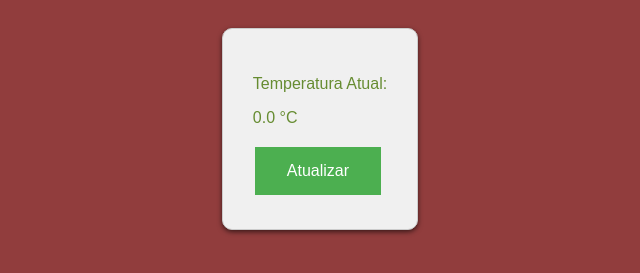
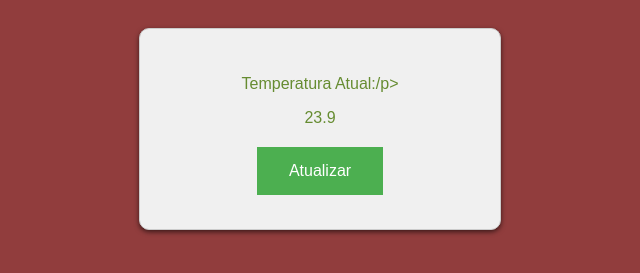
Before and after one commit to gilsoncamargosenai/IOT, a plain HTML site: page index.html in a window 1280 px wide. Both pictures are taken after a click on the button "Atualizar". Shown: the part 311-584 px from the top of the page, without its empty margins (320-960 px from the left). Drawn offline with Linux system fonts and the light colour scheme.

Commit message:
atualizando

```diff
--- a/index.html
+++ b/index.html
@@ -10,10 +10,12 @@
     <h1>Monitoramento IOT - Temperatura</h1>
 
     <div class="sensor-box">
-        <p>Temperatura Atual:</p>
-        <p>0.0 °C</p>
-        <button>Atualizar</button>
+        <p> Temperatura Atual:/p>
+        <p id = "temperatura"> 0.0 °C</p>
+        <button onclick="simularLeitura()">Atualizar</button>
     </div>
 
 </body>
+<script src="script.js"></script>
+
 </html>
--- /dev/null
+++ b/script.js
@@ -0,0 +1,18 @@
+const temperaturas = [
+    {id: 1, temperatura: 23.9},
+    {id: 2, temperatura: 25.1},
+    {id: 3, temperatura: 22.5},
+    {id: 4, temperatura: 24.0},
+    {id: 5, temperatura: 26.3},
+    {id: 6, temperatura: 21.8},
+];
+
+function simularLeitura() {
+    //alert("Simulando leitura de temperatura...")
+    const numeroSorteado = Math.floor(Math.random() * temperaturas.length)
+
+    const tempSorteado   = temperaturas[numeroSorteado].temperatura
+
+    const temperaturaPagina =  document.getElementById("temperatura")
+    temperaturaPagina.textContent = tempSorteado
+}
--- a/style.css
+++ b/style.css
@@ -26,6 +26,8 @@ h1
     border-radius: 5px;
     box-shadow: 0 2px 5px rgba(0, 0, 0, 0.6);
     border-radius: 10px;
+    width: 300px;
+    text-align: center;
 
 }
 
```
